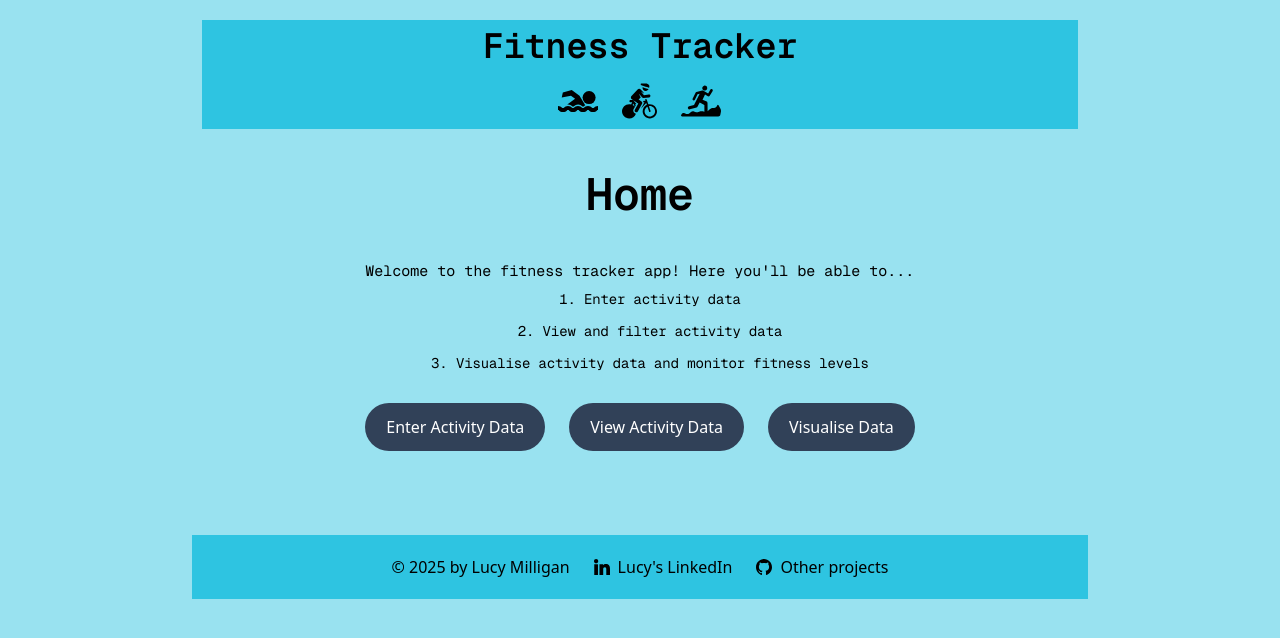
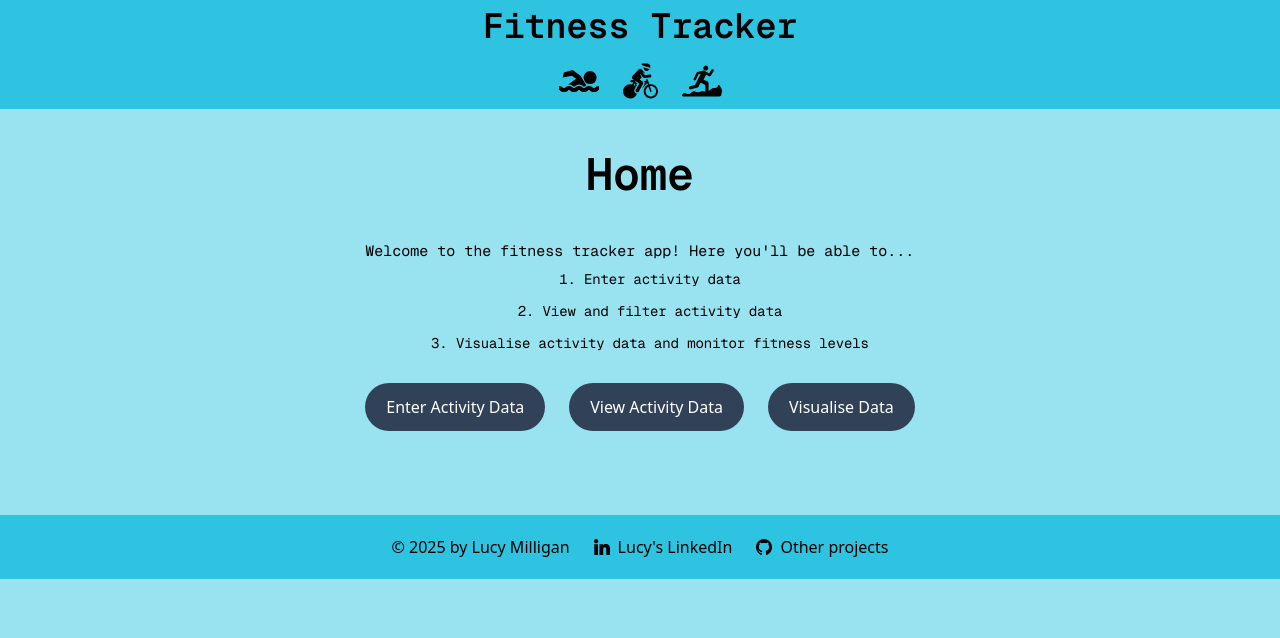
Before and after one commit to LucyMilligan/fitness-tracker, a Next.js app in the folder frontend/fitness-tracker/: page / in a window 1280 px wide. Shown: the top 638 px of the page. Built offline with nearby package versions, Linux system fonts and the light colour scheme.

Commit message:
make header and footer fill width of screen

```diff
--- a/frontend/fitness-tracker/app/layout.js
+++ b/frontend/fitness-tracker/app/layout.js
@@ -21,9 +21,9 @@ export default function RootLayout( {children}) {
   return (
     <html lang="en">
       <body
-        className={`${geistMono.variable} ${geistSans.variable} bg-cyan-500/40 text-black items-center justify-items-center p-5 pb-5 gap-5 sm:p-5`}
+        className={`${geistMono.variable} ${geistSans.variable} bg-cyan-500/40 text-black items-center justify-items-center gap-5`}
       >
-        <header className="bg-cyan-500/70 px-70">
+        <header className="bg-cyan-500/70 w-full justify-items-center">
           <h1 className="text-[35px] font-semibold font-[family-name:var(--font-geist-mono)]">Fitness Tracker</h1>
           <div className="justify-center flex gap-6 flex-row sm:flex-row py-2">
               <Image
@@ -53,7 +53,7 @@ export default function RootLayout( {children}) {
             </div>
         </header>
         <main>{children}</main>
-        <footer className="flex gap-[24px] flex-wrap py-5 my-15 bg-cyan-500/70 px-50"> {/*doesn't look consistent with header on small page*/}
+        <footer className="flex gap-[24px] flex-wrap py-5 mt-15 bg-cyan-500/70 w-full justify-center"> {/*doesn't look consistent with header on small page*/}
           <p
             className="flex gap-2"
           >
```
